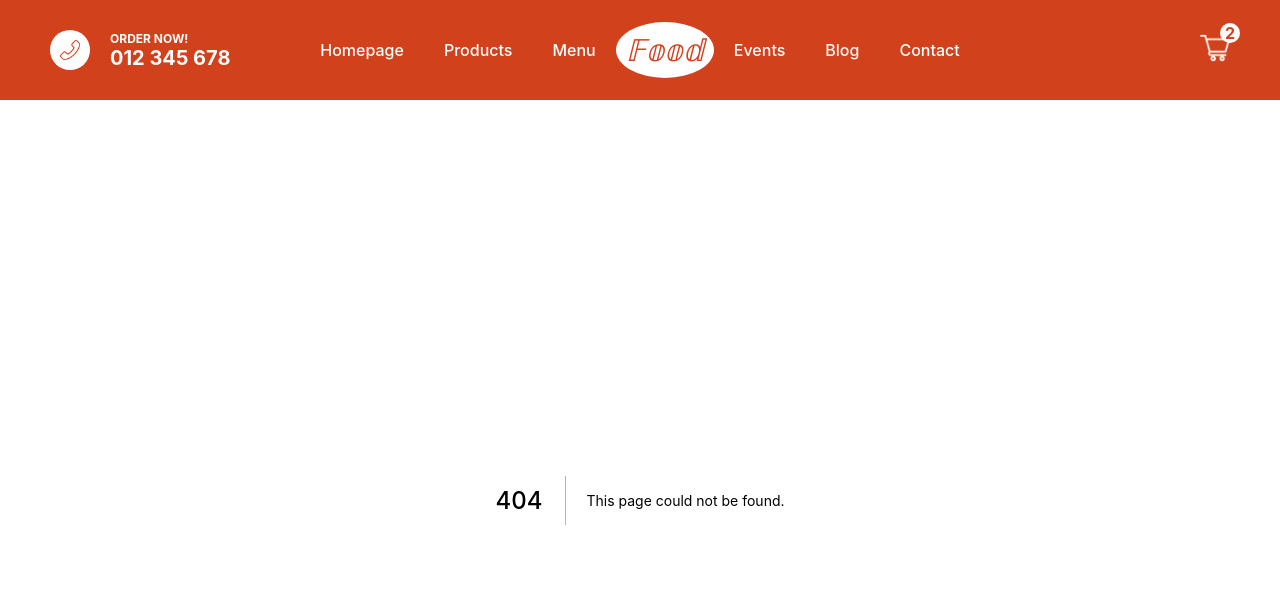
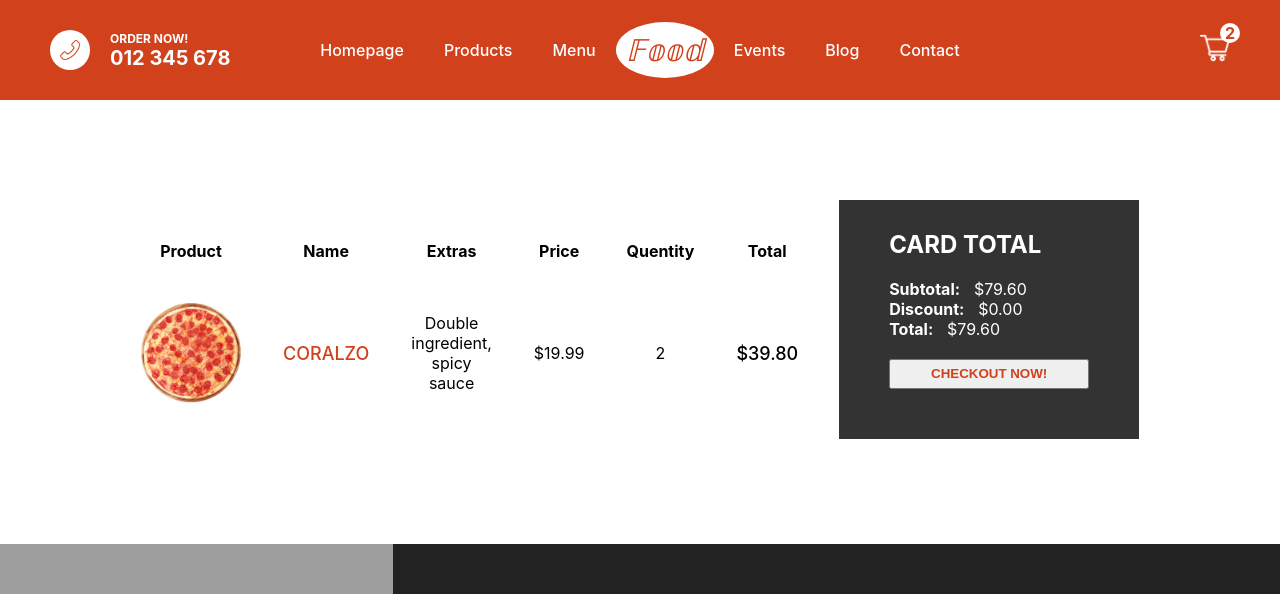
Before and after one commit to hardik6869/Food-Ordering-App, a Next.js app: page /cart in a window 1280 px wide. Before the commit this address had no page. Shown: the top 594 px of the page. Built offline with nearby package versions, Linux system fonts and the light colour scheme; grey boxes are pictures that could not be loaded.

Commit message:
Shopping Cart Design

```diff
--- /dev/null
+++ b/pages/cart.jsx
@@ -0,0 +1,70 @@
+import CartStyle from '../styles/Cart.module.css';
+import Image from 'next/image';
+
+const Cart = () => {
+    return (
+        <div className={CartStyle.container}>
+            <div className={CartStyle.left}>
+                <table className={CartStyle.table}>
+                    <tr className={CartStyle.tr}>
+                        <th>Product</th>
+                        <th>Name</th>
+                        <th>Extras</th>
+                        <th>Price</th>
+                        <th>Quentity</th>
+                        <th>Total</th>
+                    </tr>
+                    <tr>
+                        <td>
+                            <div className={CartStyle.imgContainer}>
+                                <Image
+                                    src="/assets/pizza.png"
+                                    layout="fill"
+                                    objectFit="cover"
+                                    alt=""
+                                />
+                            </div>
+                        </td>
+                        <td>
+                            <span className={CartStyle.name}> CORALZO</span>
+                        </td>
+                        <td>
+                            <span className={CartStyle.extra}>
+                                Double ingredient, spicy sauce
+                            </span>
+                        </td>
+                        <td>
+                            <span className={CartStyle.price}>$19.99</span>
+                        </td>
+                        <td>
+                            <span className={CartStyle.quantity}>2</span>
+                        </td>
+                        <td>
+                            <span className={CartStyle.total}>$39.80</span>
+                        </td>
+                    </tr>
+                </table>
+            </div>
+            <div className={CartStyle.right}>
+                <div className={CartStyle.wrapper}>
+                    <h2 className={CartStyle.title}> CARD TOTAL</h2>
+                    <div className={CartStyle.totalText}>
+                        <b className={CartStyle.totalTextTitle}> Subtotal: </b>
+                        $79.60
+                    </div>
+                    <div className={CartStyle.totalText}>
+                        <b className={CartStyle.totalTextTitle}> Discount: </b>
+                        $0.00
+                    </div>
+                    <div className={CartStyle.totalText}>
+                        <b className={CartStyle.totalTextTitle}> Total: </b>
+                        $79.60
+                    </div>
+                    <button className={CartStyle.button}> CHECKOUT NOW!</button>
+                </div>
+            </div>
+        </div>
+    );
+};
+
+export default Cart;
--- /dev/null
+++ b/styles/Cart.module.css
@@ -0,0 +1,59 @@
+.container{
+    padding:100px;
+    display: flex;
+}
+.left{
+    flex: 2;
+    text-align: center;
+}
+.right{
+    flex: 1;
+}
+
+.imgContainer{
+    display: flex;
+    justify-content: center;
+    align-items: center;
+    width: 100px;
+    height: 100px;
+    position: relative;
+}
+.table{
+    width: 100%;
+    border-spacing: 40px;
+}
+.name{
+    font-weight: 500;
+    color: #d1411c;
+    font-size: 18px;
+}
+.total{
+    font-weight: 500;
+    font-size: 18px;
+}
+.wrapper{
+    width: 100%;
+    max-width: 300px;
+    background-color: #333;
+    padding: 50px;
+    padding-top: 10px;
+    display: flex;
+    flex-direction: column;
+    justify-content: space-between;
+    color: white;
+}
+
+.totalTextTitle{
+    margin-right: 10px;
+}
+.totalText{
+    padding: 5 px;
+}
+
+.button{
+    margin-top: 20px;
+    height: 30px;
+    color: #d1411c;
+    font-weight: bold;
+    cursor: pointer;
+}
--- a/styles/Footer.module.css
+++ b/styles/Footer.module.css
@@ -1,5 +1,5 @@
 .container{
-    height: calc(60vh - 100px);
+    height: calc(100vh - 500px);
     background-color: #222;
     display: flex;
 }
```
